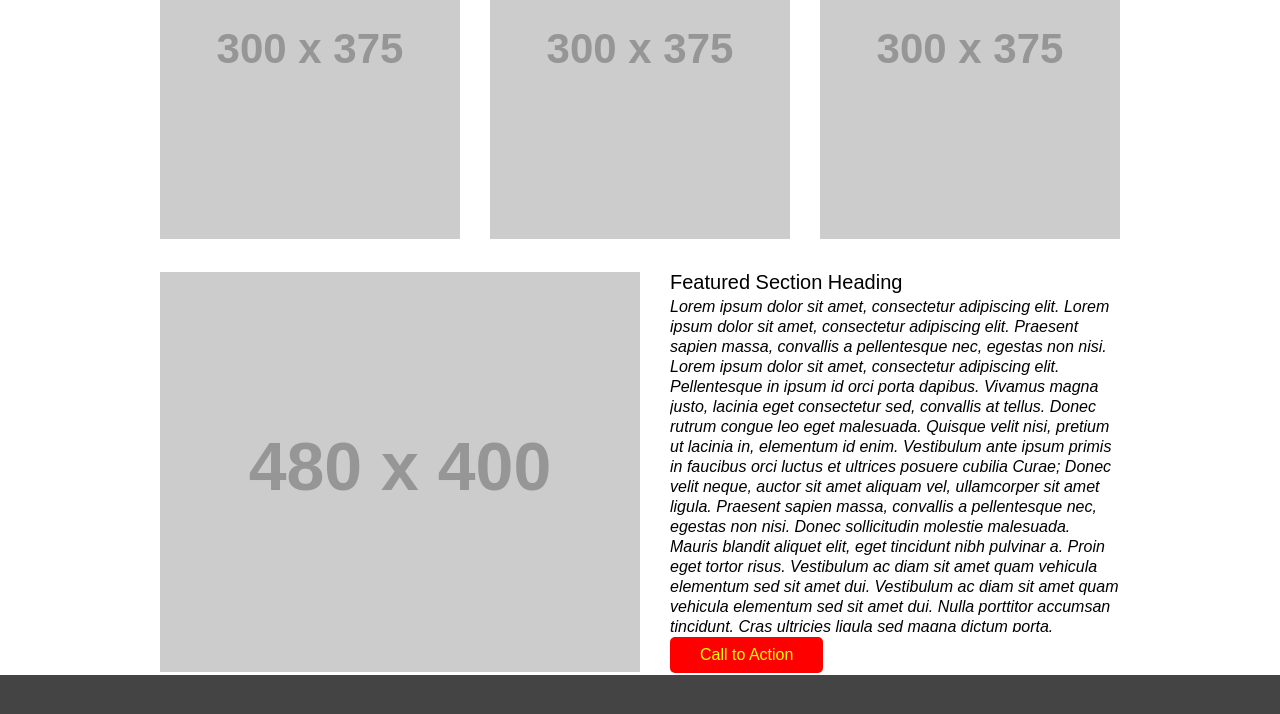
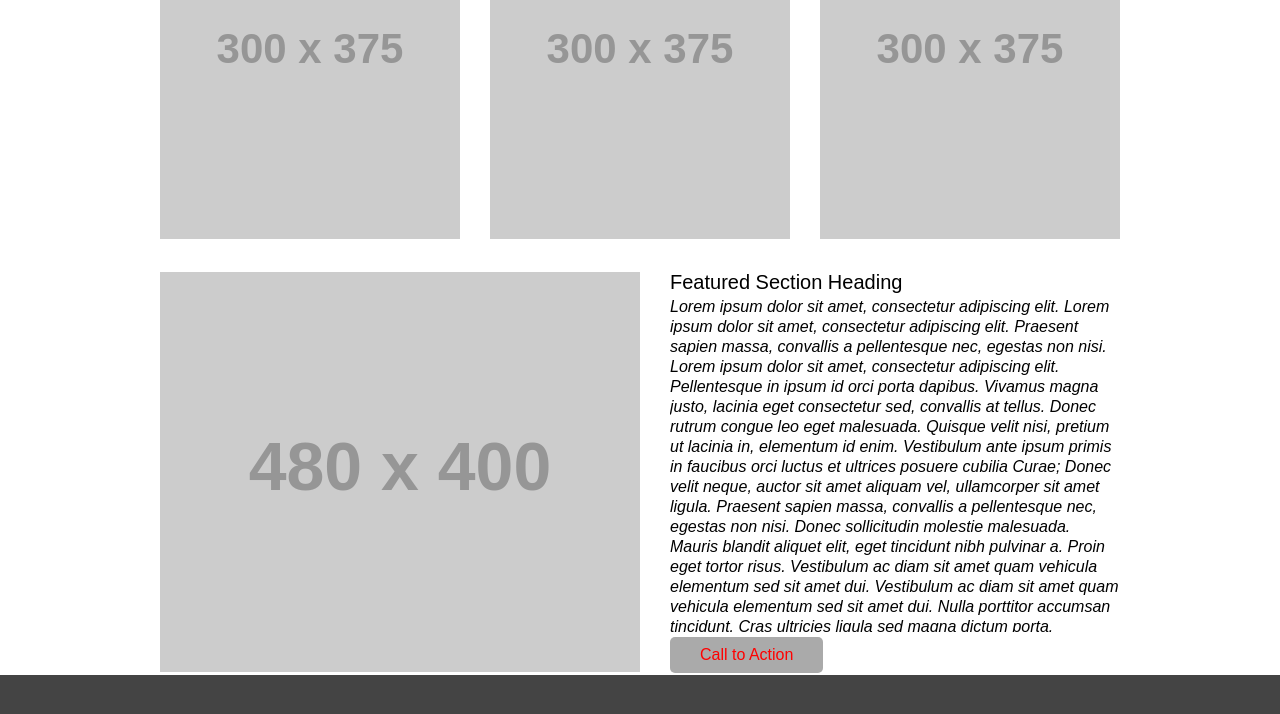
Before and after one commit to joshuamccluskey/wirefame-exercise, a plain HTML site: page index.html in a window 1280 px wide. In both pictures the pointer is over the element "Call to Action". Shown: the part 749-1463 px from the top of the page. Drawn offline with Linux system fonts and the light colour scheme; placeholder pictures from the web are drawn by us.

Commit message:
completed lab08a as demonstrated in class

```diff
--- a/css/style.css
+++ b/css/style.css
@@ -85,9 +85,9 @@ main div {
 }
 
 main div:hover {
-  background-color: red;
+  background-color: #aaa;
   transition: 350ms;
-  color: yellow;
+  color: red;
 
 }
 footer {
```
